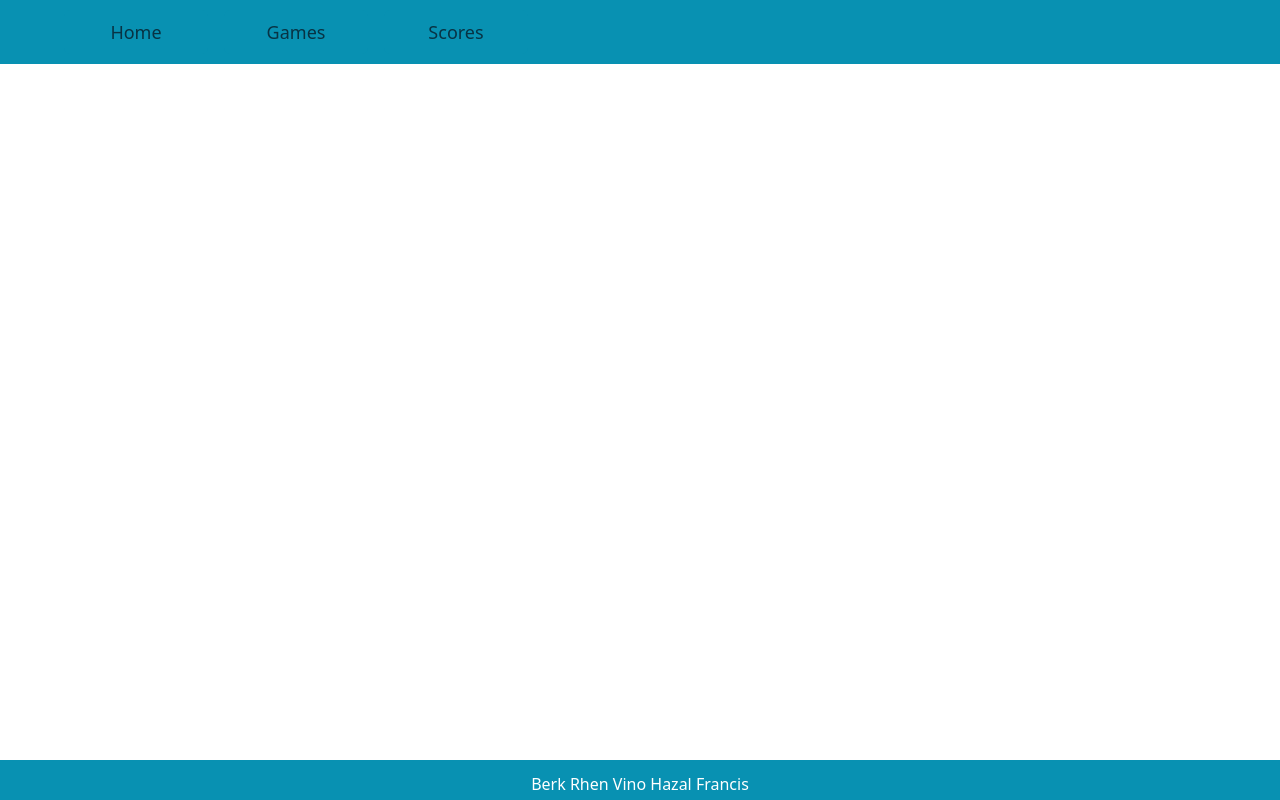
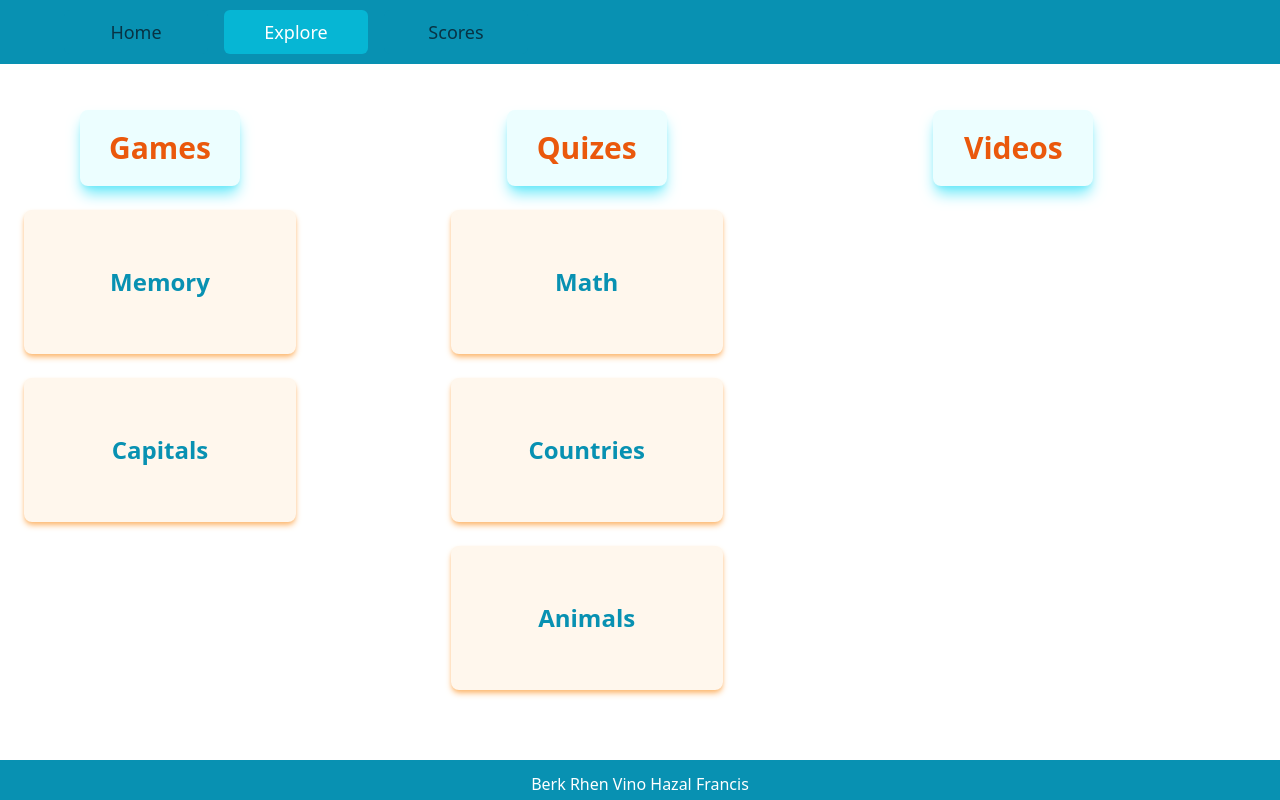
Before and after one commit to mdtoy-dev/Edicatation, a React app: page /explore in a window 1280 px wide. Built offline with nearby package versions, Linux system fonts and the light colour scheme; the HTML template or start-up script is replaced by a standard one.

Commit message:
game category page changed to explore

```diff
--- a/src/App.jsx
+++ b/src/App.jsx
@@ -5,7 +5,7 @@ import Navbar from "./components/Navbar"
 import Footer from "./components/Footer"
 import Cards from "./components/Cards"
 import FlagGame from "./components/FlagGame"
-import GameCategory from "./pages/gameCategory"
+import Explore from "./pages/Explore"
 import Capitals from "./components/countryCapitals"
 
 function App() {
@@ -15,7 +15,7 @@ function App() {
         <Navbar />
         <Routes>
           <Route path="/" element={<Home />} />
-          <Route path="/gamecategory" element={<GameCategory />} />
+          <Route path="/explore" element={<Explore />} />
           <Route path="/score" element={<Score />} />
           <Route path="/memory" element={<Cards />} />
           <Route path="/countries" element={<FlagGame />} />
--- a/src/components/Navbar.jsx
+++ b/src/components/Navbar.jsx
@@ -5,7 +5,7 @@ import { Link } from 'react-router-dom'
 
 const navigation = [
   { name: 'Home', href: '/', current: true },
-  { name: 'Games', href: '/gamecategory', current: false },
+  { name: 'Explore', href: '/explore', current: false },
   { name: 'Scores', href: '/score', current: false },
 ]
 
--- /dev/null
+++ b/src/pages/Explore.jsx
@@ -0,0 +1,97 @@
+import React from "react";
+import { Link } from "react-router-dom";
+
+function Explore (){
+
+    const games = [
+    {
+        name: "Memory",
+        link: "/memory"
+    }, {
+        name: "Capitals",
+        link: "/capitals",
+    }
+]
+
+    const quizes = [
+    {
+        name: "Math",
+        link: "/math",
+    }, {
+        name: "Countries",
+        link: "/countries",
+    }, {
+        name: "Animals",
+        link: "/animal",
+    },
+]
+    const videos = []
+
+
+
+
+return (
+
+    <div className="grid grid-cols-3">
+        <div className="grid grid-cols-1">
+            <div className="w-9/12">
+            <h5 className="text-3xl mx-20 p-4 font-semibold text-center text-orange-600 bg-cyan-50 border border-4 border-cyan-50 rounded-lg shadow-lg shadow-cyan-300 subpixel-antialiased">Games</h5>
+            {games.map((game, index) => (
+            <Link
+                key={index}
+                to={game.link}
+                className={"h-36 flex m-6 bg-orange-50 transition ease-in-out delay-150 border border-4 border-orange-50 rounded-lg shadow-md shadow-orange-300 , hover:bg-orange-100 hover:border-orange-300 hover:-translate-y-1 hover:scale-110 duration-300 "}
+            >
+                <h5 className="text-2xl m-auto font-semibold text-cyan-600 subpixel-antialiased">{game.name}</h5>
+            </Link>
+
+             ))}
+            </div>
+        </div>
+        <div className="grid grid-cols-1">
+        <div className="w-9/12">
+            <h5 className="text-3xl mx-20 p-4 font-semibold text-center text-orange-600 bg-cyan-50 border border-4 border-cyan-50 rounded-lg shadow-lg shadow-cyan-300 subpixel-antialiased">Quizes</h5>
+            {quizes.map((quiz, index) => (
+            <Link
+                key={index}
+                to={quiz.link}
+                className={"h-36 flex m-6 bg-orange-50 transition ease-in-out delay-150 border border-4 border-orange-50  rounded-lg shadow-md shadow-orange-300 , hover:bg-orange-100 hover:border-orange-300 hover:-translate-y-1 hover:scale-110 duration-300 "}
+            >
+                <h5 className="text-2xl m-auto font-semibold text-cyan-600 subpixel-antialiased">{quiz.name}</h5>
+            </Link>
+             ))}
+             </div>
+        </div>
+        <div className="grid grid-cols-1">
+        <div className="w-9/12">
+        <h5 className="text-3xl mx-20 p-4 font-semibold text-center text-orange-600 bg-cyan-50 border border-4 border-cyan-50 rounded-lg shadow-lg shadow-cyan-300 subpixel-antialiased">Videos</h5>
+        {videos.map((video, index) => (
+            <Link
+                key={index}
+                to={video.link}
+                className={"h-36 flex m-6 bg-orange-50 transition ease-in-out delay-150 border border-4 border-orange-50  rounded-lg shadow-md shadow-orange-300 , hover:bg-orange-100 hover:border-orange-300 hover:-translate-y-1 hover:scale-110 duration-300 "}
+            >
+                <h5 className="text-2xl m-auto font-semibold text-cyan-600 subpixel-antialiased">{video.name}</h5>
+            </Link>
+             ))}
+        </div>
+        </div>
+
+    </div>
+);
+//     // <div className="grid grid-cols-1 sm:grid-cols-2 gap-6 w-9/12 m-auto ">
+//     //     {categories.map((category, index) => (
+//     //         <Link
+//     //             key={index}
+//     //             to={category.link}
+//     //             className={"h-60 m-6 bg-orange-50 transition ease-in-out delay-150 border border-4 border-orange-400  rounded-lg shadow-md shadow-orange-300 , hover:bg-orange-100 flex justify-center items-center hover:-translate-y-1 hover:scale-110 duration-300 "}
+//     //         >
+//     //             <h5 className="text-3xl m-auto font-semibold text-orange-600 subpixel-antialiased">{category.name}</h5>
+//     //         </Link>
+//     //     ))}
+//     // </div>
+//
+        }
+
+
+export default Explore;
--- a/src/pages/gameCategory.jsx
+++ /dev/null
@@ -1,41 +0,0 @@
-import React from "react";
-import { Link } from "react-router-dom";
-
-function GameCategory (){
-    const categories = [
-        {
-            name: "Memory",
-            link: "/memory",
-        },  {
-            name: "Math",
-            link: "/math",
-        }, {
-            name: "Countries",
-            link: "/countries",
-        }, {
-            name: "Animals",
-            link: "/animal",
-        }, {
-            name: "Capitals",
-            link: "/capitals",
-        }
-];
-
-
-return (
-    <div className="grid grid-cols-1 sm:grid-cols-2 gap-6 w-9/12 m-auto ">
-        {categories.map((category, index) => (
-            <Link
-                key={index}
-                to={category.link}
-                className={"h-60 m-6 bg-orange-50 transition ease-in-out delay-150 border border-4 border-orange-400  rounded-lg shadow-md shadow-orange-300 , hover:bg-orange-100 flex justify-center items-center hover:-translate-y-1 hover:scale-110 duration-300 "}
-            >
-                <h5 className="text-3xl m-auto font-semibold text-orange-600 subpixel-antialiased">{category.name}</h5>
-            </Link>
-        ))}
-    </div>
-);
-        }
-
-
-export default GameCategory;
```
